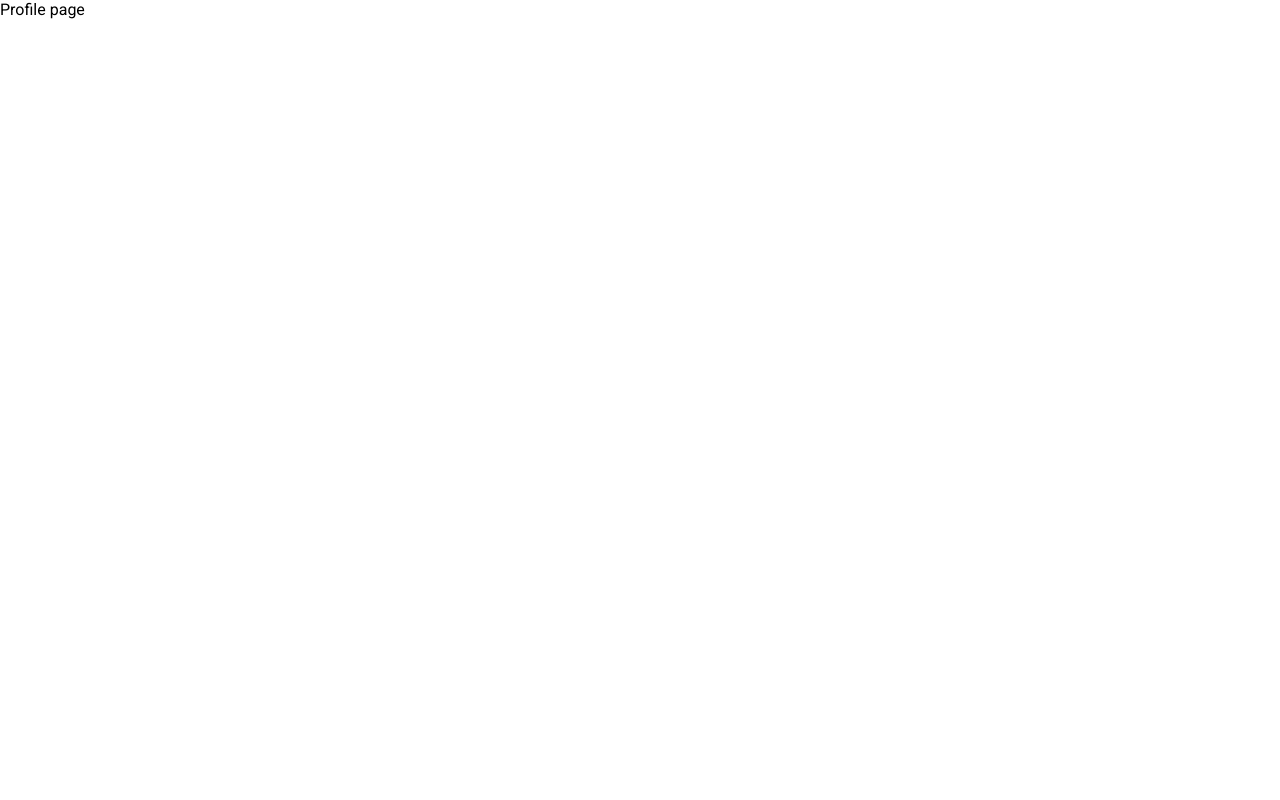
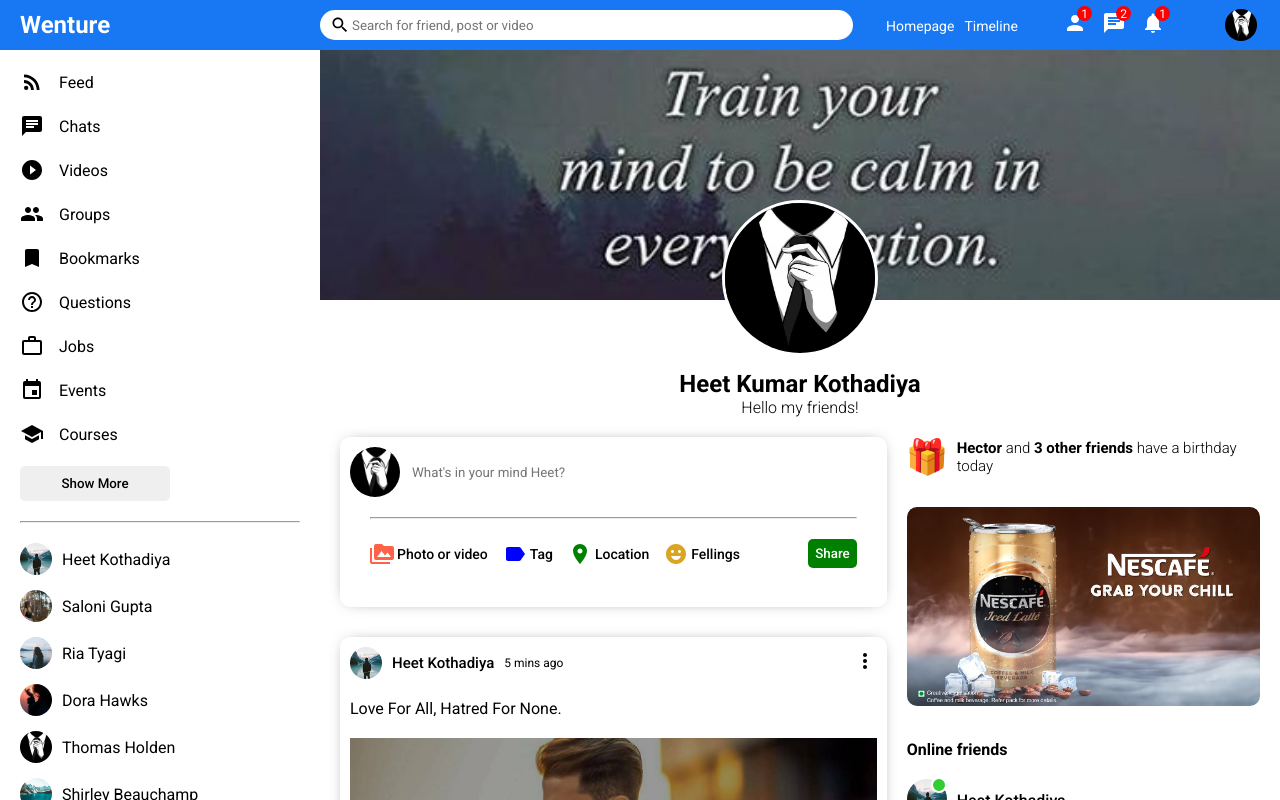
Before and after one commit to heet-kumar/Wenture-frontend, a React (Create React App) app: page / in a window 1280 px wide. Shown: the top 800 px of the page. Built offline with nearby package versions, Linux system fonts and the light colour scheme.

Commit message:
Profile Page updated

```diff
--- a/src/pages/profile/Profile.jsx
+++ b/src/pages/profile/Profile.jsx
@@ -1,11 +1,34 @@
 import React from 'react';
 import './profile.css';
+import Feed from "../../components/feed/Feed";
+import Rightbar from "../../components/rightbar/Rightbar";
+import Sidebar from "../../components/sidebar/Sidebar";
+import Topbar from "../../components/topbar/Topbar";
 
 const Profile = () => {
     return(
-        <div>
-            Profile page
-        </div>
+        <>
+            <Topbar />
+            <div className="profile">
+                <Sidebar />
+                <div className="profileRight">
+                    <div className="profileRightTop">
+                        <div className="profileCover">
+                            <img src="./assets/post/p5.jpg" alt="CoverImg" className="profileCoverImg" />
+                            <img src="./assets/person/1.jpg" alt="ProfileImg" className="profileUserImg" />
+                        </div>
+                        <div className="profileInfo">
+                            <h4 className="profileInfoName">Heet Kumar Kothadiya</h4>
+                            <span className="profileInfoDesc">Hello my friends!</span>
+                        </div>
+                    </div>
+                    <div className="profileRightBottom">
+                        <Feed />
+                        <Rightbar />
+                    </div>
+                </div>
+            </div>
+        </>
     );
 }
 
--- a/src/pages/profile/profile.css
+++ b/src/pages/profile/profile.css
@@ -0,0 +1,56 @@
+.profile{
+    display: flex;
+}
+
+.profileRight{
+    flex: 9;
+}
+
+.profileRightTop{
+
+}
+
+.profileCover{
+    height: 320px;
+    position: relative;
+    right: 0;
+    top: 0;
+}
+
+.profileCoverImg{
+    width: 100%;
+    height: 250px;
+    object-fit: cover;
+}
+
+.profileUserImg{
+    width: 150px;
+    height: 150px;
+    border-radius: 50%;
+    object-fit: cover;
+    position: absolute;
+    left: 0;
+    right: 0;
+    top: 150px;
+    margin: auto;
+    border: 3px solid #fff;
+}
+
+.profileInfo{
+    display: flex;
+    flex-direction: column;
+    align-items: center;
+    justify-content: center;
+}
+
+.profileInfoName{
+    font-size: 24px;
+}
+
+.profileInfoDesc{
+    font-weight: 300;
+}
+
+.profileRightBottom{
+    display: flex;
+}
```
